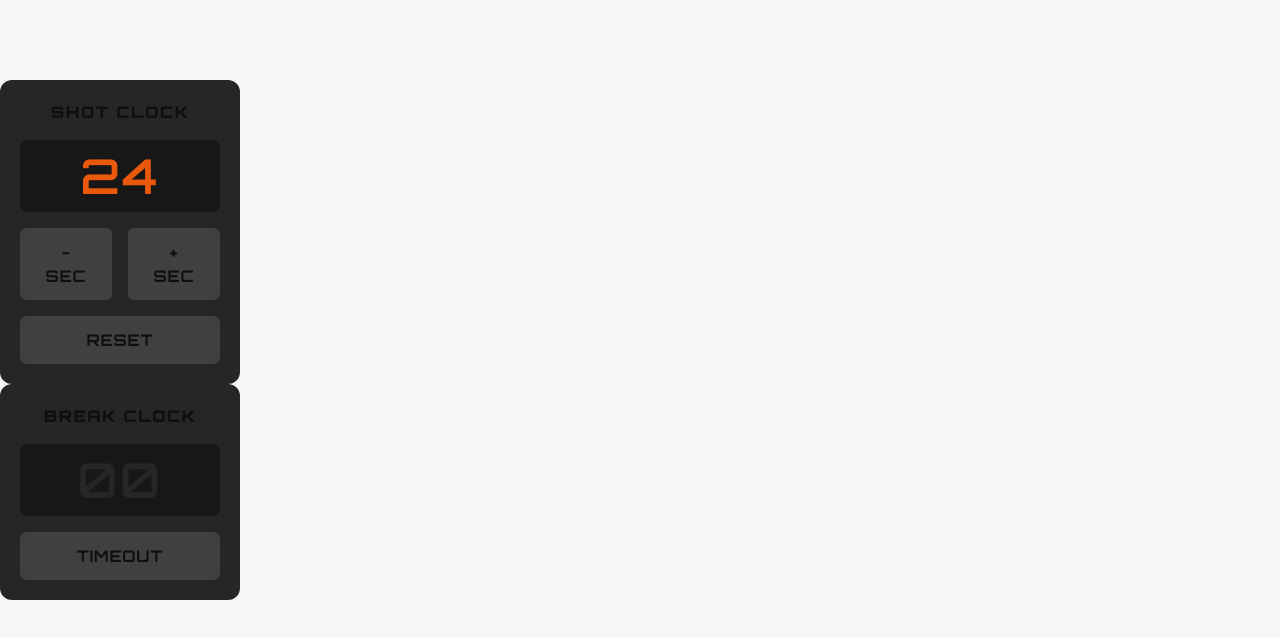
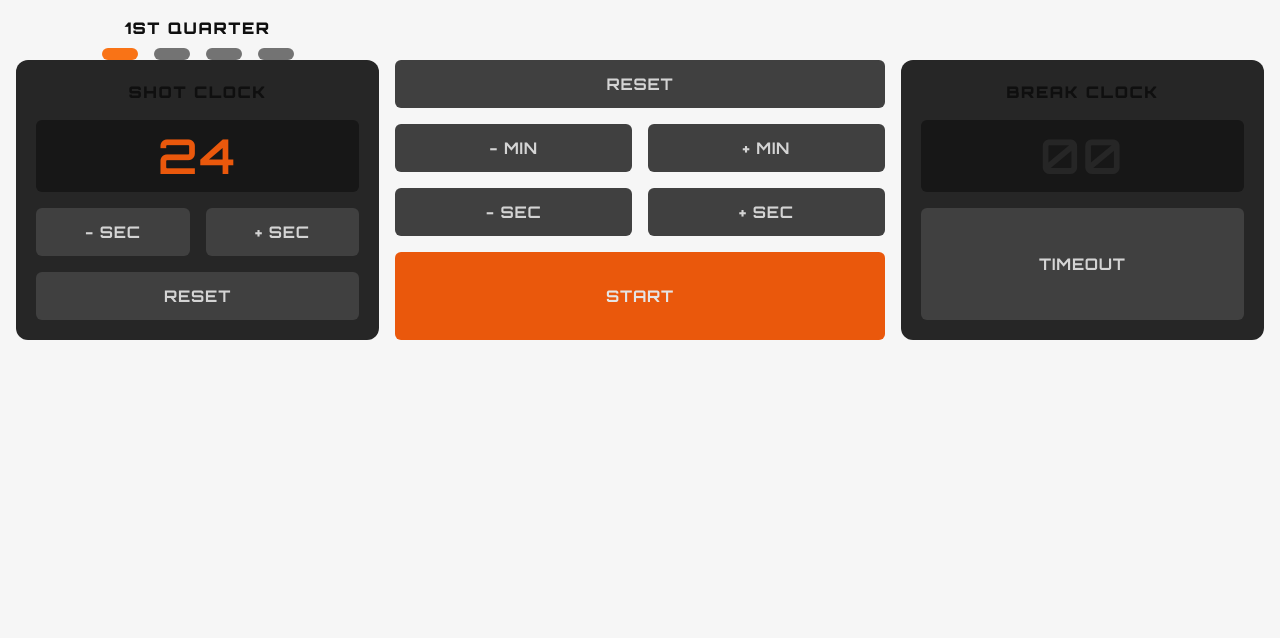
Before and after one commit to andrewjfei/tauri-splock, a Svelte app: page / in a window 1280 px wide. Shown: the top 638 px of the page. Built offline with nearby package versions, Linux system fonts and the light colour scheme.

Commit message:
[BASKETBALL] Created Game Interval Component UI

```diff
--- a/src/App.svelte
+++ b/src/App.svelte
@@ -1,14 +1,32 @@
 <script lang="ts">
-    import BreakClock from './components/BreakClock.svelte';
+  import BreakClock from './components/BreakClock.svelte';
   import Button from './components/Button.svelte';
-  import ClockDisplay from './components/ClockTest.svelte';
+  import GameInterval from './components/GameInterval.svelte';
   import ShotClock from './components/ShotClock.svelte';
 </script>
 
-<main class="container">
+<main class="p-4">
   <!-- <ClockDisplay /> -->
-  <ShotClock />
-  <BreakClock />
+  <div class="grid grid-cols-10 gap-4">
+    <GameInterval class="col-span-3" />
+
+  </div>
+  <div class="grid grid-cols-10 gap-4">
+    <ShotClock class="col-span-3" />
+    <div class="flex flex-col gap-y-4 col-span-4">
+      <Button text="Reset" />
+      <div class="flex gap-x-4">
+        <Button class="flex-1" text="- Min" />
+        <Button class="flex-1" text="+ Min" />
+      </div>
+      <div class="flex gap-x-4">
+        <Button class="flex-1" text="- Sec" />
+        <Button class="flex-1" text="+ Sec" />
+      </div>
+      <Button class="flex-grow" type="primary" text="Start" />
+    </div>
+    <BreakClock class="col-span-3" />
+  </div>
   <!-- <Button text="Reset"/> -->
   <!-- <h1>Welcome to Tauri!</h1>
 
--- a/src/components/BreakClock.svelte
+++ b/src/components/BreakClock.svelte
@@ -2,10 +2,14 @@
     import Button from "./Button.svelte";
     import Label from "./Label.svelte";
     import SecondaryClockDisplay from "./SecondaryClockDisplay.svelte";
+
+    let className: string = "";
+
+    export { className as class };
 </script>
 
-<div class="flex flex-col gap-y-4 w-60 p-5 rounded-xl bg-neutral-800">
+<div class="flex flex-col gap-y-4 p-5 rounded-xl bg-neutral-800 {className}">
     <Label text="Break Clock" />
     <SecondaryClockDisplay />
-    <Button text="Timeout" />
+    <Button class="flex-grow" text="Timeout" />
 </div>
--- /dev/null
+++ b/src/components/Bullet.svelte
@@ -0,0 +1,12 @@
+<script lang="ts">
+    let className: string = "";
+    let active: boolean = false;
+
+	export { className as class, active };
+
+    function getClass() {
+        return active ? "bg-orange-500" : "bg-neutral-500";
+    }
+</script>
+
+<div class="w-9 h-3 rounded-lg {getClass()} {className}" />
--- a/src/components/Button.svelte
+++ b/src/components/Button.svelte
@@ -1,9 +1,20 @@
 <script lang="ts">
     let className: string = "";
-	export { className as class };
-    export let text: string = "Button";
+    let type: string = "default";
+    let text: string = "Button";
+
+	export { className as class, type, text };
+
+    function getClass() {
+        switch (type) {
+            case "primary":
+                return "text-neutral-200 bg-orange-600 hover:bg-orange-500";
+            default:
+                return "text-neutral-300 bg-neutral-700 hover:bg-neutral-600";
+        }
+    }
 </script>
 
-<button class="px-5 py-3 font-bold tracking-wider rounded-md bg-neutral-700 hover:bg-neutral-600 transition-all {className}">
+<button class="px-5 py-3 font-bold tracking-wider rounded-md {getClass()} transition-all {className}">
     {text.toUpperCase()}
 </button>
--- a/src/components/ClockDisplay.svelte
+++ b/src/components/ClockDisplay.svelte
@@ -18,6 +18,6 @@
     }
 </script>
 
-<div class="px-5 py-3 inline-block tracking-wider font-semibold text-5xl {getTextColour()} rounded-md bg-neutral-900 {className}">
+<div class="px-5 py-3 inline-block tracking-wider font-semibold text-5xl text-center {getTextColour()} rounded-md bg-neutral-900 {className}">
     {clockTime}
 </div>
--- /dev/null
+++ b/src/components/GameInterval.svelte
@@ -0,0 +1,50 @@
+<script lang="ts">
+    import GameIntervalTracker from "./GameIntervalTracker.svelte";
+import Label from "./Label.svelte";
+
+    let className: string = "";
+    let currentInterval: number = 1;
+    let totalIntervals: number = 4;
+
+	export { className as class, type, text };
+
+    function getGameIntervalText() {
+        let currentIntervalText: string;
+        let b: string;
+
+        switch (currentInterval) {
+            case 1:
+                currentIntervalText = "1st";
+                break;
+            case 2:
+                currentIntervalText = "2nd";
+                break;
+            case 3:
+                currentIntervalText = "3rd";
+                break;
+            case 4:
+                currentIntervalText = "4th";
+                break;
+            default:
+                currentIntervalText = "1st";
+        }
+
+        switch (totalIntervals) {
+            case 2:
+                b = "Half";
+                break;
+            case 4:
+                b = "Quarter";
+                break;
+            default:
+                b = "Game";
+        }
+
+        return `${currentIntervalText} ${b}`;
+    }
+</script>
+
+<div class="flex flex-col gap-y-2 {className}">
+    <Label text={getGameIntervalText()} />
+    <GameIntervalTracker currentInterval={currentInterval} totalIntervals={totalIntervals} />
+</div>
--- /dev/null
+++ b/src/components/GameIntervalTracker.svelte
@@ -0,0 +1,15 @@
+<script lang="ts">
+    import Bullet from "./Bullet.svelte";
+
+    let className: string = "";
+    let currentInterval: number = 1;
+    let totalIntervals: number = 4;
+
+	export { className as class, currentInterval, totalIntervals };
+</script>
+
+<div class="flex justify-center gap-x-4 {className}">
+    {#each Array(totalIntervals) as _, i}
+        <Bullet active={i < currentInterval} />
+    {/each}
+</div>
--- a/src/components/Label.svelte
+++ b/src/components/Label.svelte
@@ -2,6 +2,6 @@
     export let text: string = "Label";
 </script>
 
-<p class="font-black tracking-widest">
+<p class="font-black tracking-widest text-center">
     {text.toUpperCase()}
 </p>
--- a/src/components/ShotClock.svelte
+++ b/src/components/ShotClock.svelte
@@ -2,9 +2,13 @@
     import Button from "./Button.svelte";
     import Label from "./Label.svelte";
     import SecondaryClockDisplay from "./SecondaryClockDisplay.svelte";
+
+    let className: string = "";
+
+    export { className as class };
 </script>
 
-<div class="flex flex-col gap-y-4 w-60 p-5 rounded-xl bg-neutral-800">
+<div class="flex flex-col gap-y-4 p-5 rounded-xl bg-neutral-800 {className}">
     <Label text="Shot Clock" />
     <SecondaryClockDisplay clockTimeInSeconds={24} isSet={true} />
     <div class="flex gap-x-4">
```
